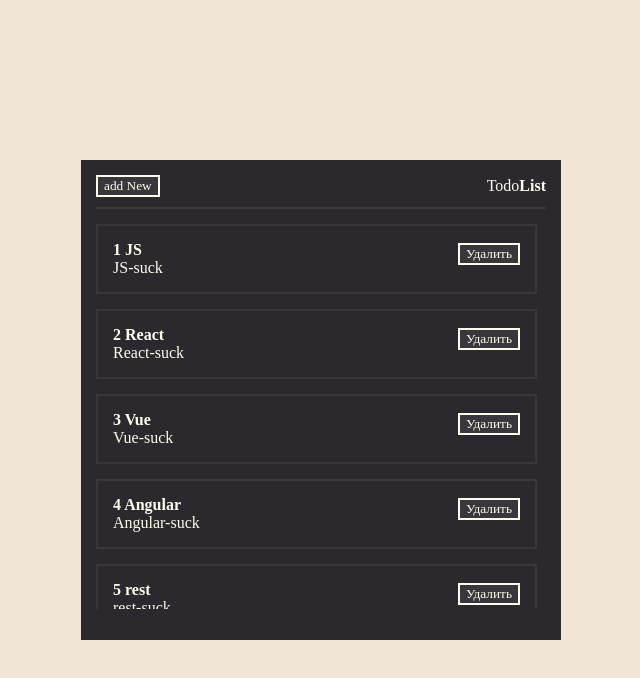
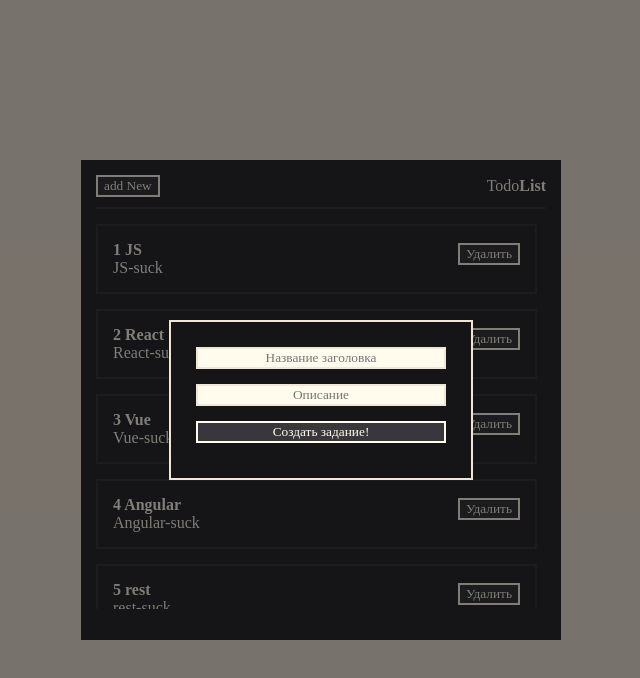
Before and after one commit to Lon1y/TodoReact, a React (Create React App) app: page / in a window 1280 px wide. Both pictures are taken after a click on the button "add New". Shown: the top 678 px of the page, without its empty margins (319-959 px from the left). Built offline with nearby package versions, Linux system fonts and the light colour scheme; the HTML template or start-up script is replaced by a standard one.

Commit message:
working modal

```diff
--- a/src/App.js
+++ b/src/App.js
@@ -4,6 +4,8 @@ import TodoHeader from "./components/todoHeader";
 import {useState} from "react";
 import MyModal from "./components/Modal/MyModal";
 import List from "./components/List";
+import MyButton from "./components/UI/MyButton/MyButton";
+import AddForm from "./components/addForm";
 
 function App() {
     const [lists, setList] = useState([
@@ -14,7 +16,6 @@ function App() {
         {id:5, name: 'rest', description: 'rest-suck'},
         {id:6, name: 'next', description: 'next-suck'},
     ])
-
     const [modal, setModal] = useState(false)
 
     const changeModal = (modalStatus) => {
@@ -31,8 +32,11 @@ function App() {
             modalStatus={changeModal}
         />
         <MyModal
-            visible={modal}
-        />
+            modalStatus={changeModal}
+            modal={modal}
+        >
+            <AddForm/>
+        </MyModal>
 
        <List lists={lists} remove={removeListItem}/>
     </div>
--- a/src/components/Modal/MyModal.jsx
+++ b/src/components/Modal/MyModal.jsx
@@ -1,16 +1,17 @@
 import React from 'react';
 import styles from './MyModal.module.css'
 
-const MyModal = (visible) => {
 
+const MyModal = ({modal, modalStatus, children}) => {
     const mainClass = [styles.MyModal]
-    if (visible){
-        mainClass.push('active')
+    if (modal){
+        mainClass.push(styles.active)
     }
-
     return (
-        <div className={mainClass.join(' ')}>
-
+        <div className={mainClass.join(' ')} onClick={()=> modalStatus(!modal)}>
+            <div className={styles.MyModalContent} onClick={(e)=> e.stopPropagation()}>
+                {children}
+            </div>
         </div>
     );
 };
--- a/src/components/Modal/MyModal.module.css
+++ b/src/components/Modal/MyModal.module.css
@@ -1,9 +1,10 @@
-.ModalWindow {
+.MyModal {
     position: fixed;
     top: 0;
     left: 0;
     right: 0;
     bottom: 0;
+    display: none;
     background: rgba(0,0,0,0.5);
 }
 
@@ -15,8 +16,10 @@
 
 .MyModalContent {
     padding: 25px;
-    background: #ffe1c0;
-    border: 2px solid black;
-
+    background: #151416;
+    border: 2px solid #f0e5d7;
     min-width: 250px;
+    display: flex;
+    flex-direction: column;
+    justify-content: space-around;
 }
--- /dev/null
+++ b/src/components/UI/MyInput/MyInput.jsx
@@ -0,0 +1,10 @@
+import React from 'react';
+import styles from './MyInput.modal.css'
+
+const MyInput = (props) => {
+    return (
+        <input {...props} type="text" style={{marginBottom:'15px'}} className={'MyInput'}/>
+    );
+};
+
+export default MyInput;
--- /dev/null
+++ b/src/components/UI/MyInput/MyInput.modal.css
@@ -0,0 +1,5 @@
+.MyInput {
+    background: #fffcee;
+    border: 2px solid #f0e5d7;
+    text-align: center;
+}
--- /dev/null
+++ b/src/components/addForm.jsx
@@ -0,0 +1,21 @@
+import React from 'react';
+import MyButton from "./UI/MyButton/MyButton";
+import MyInput from "./UI/MyInput/MyInput";
+
+const AddForm = () => {
+    return (
+        <form style={{display:'flex', justifyContent:'center', flexDirection:'column'}}>
+            <MyInput
+                placeholder="Название заголовка"
+            />
+            <MyInput
+                placeholder="Описание"
+            />
+            <MyButton
+                value={"Создать задание!"}
+            />
+        </form>
+    );
+};
+
+export default AddForm;
```
